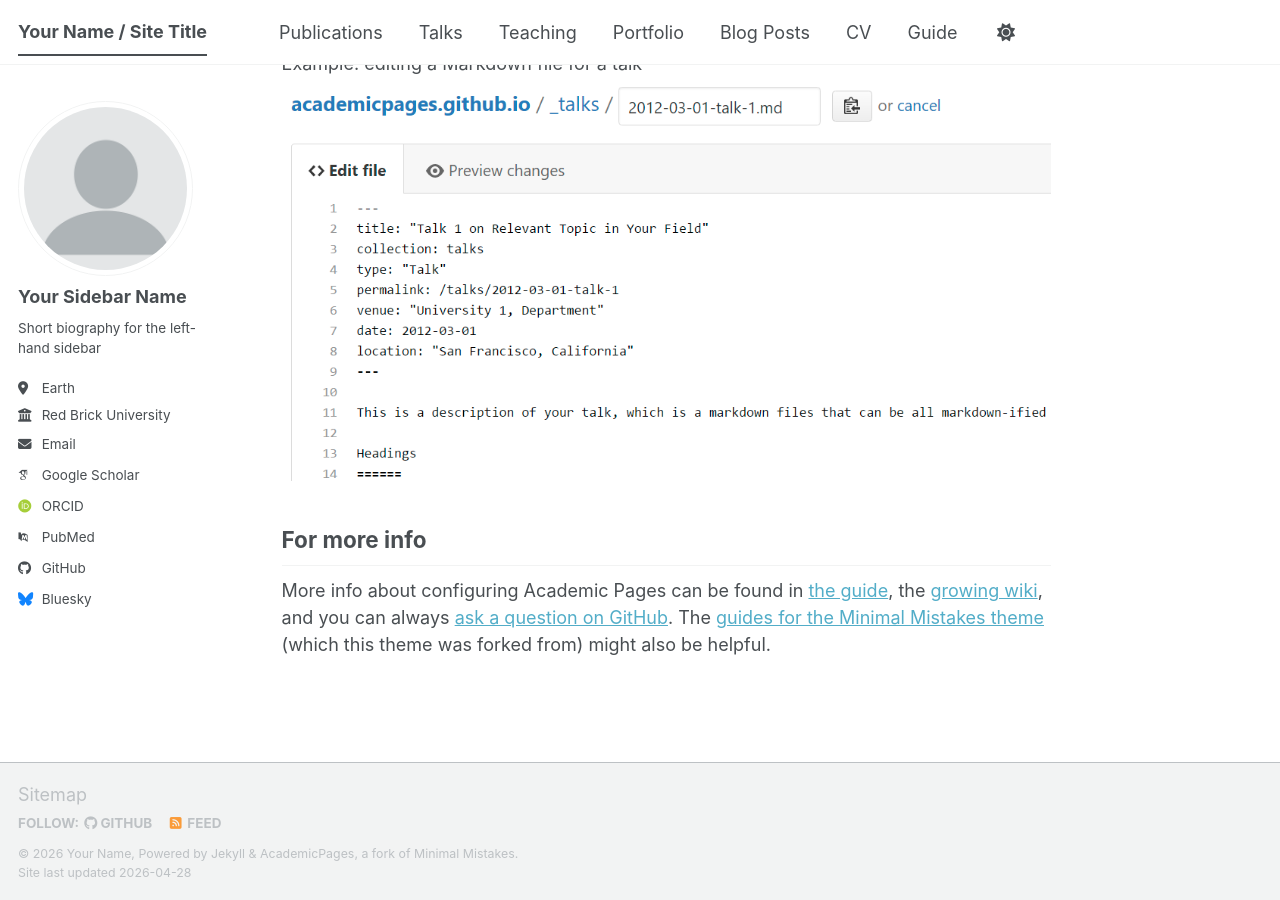
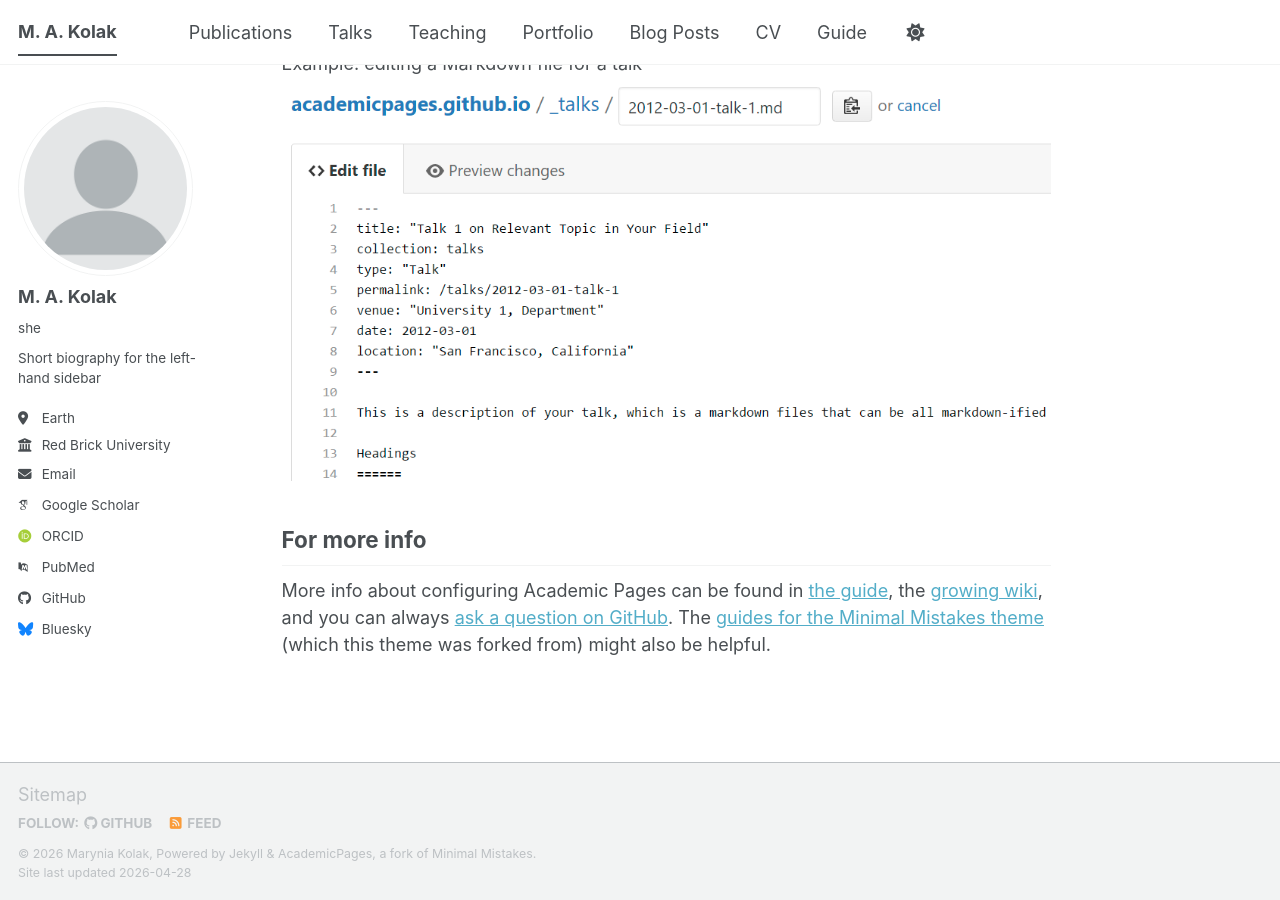
Before and after one commit to Makosak/myportfolio, a Jekyll site: the page built from _pages/about.md, in a window 1280 px wide and 900 px high, scrolled down 2720 px. Built offline with Jekyll 4.4.1, drawn with Linux system fonts in a browser that asks for light colours; some web fonts are replaced; a script bundle is joined from its source files by our own code; library files that are not in the unit come from our copies.

Commit message:
initial commit

```diff
--- a/_config.yml
+++ b/_config.yml
@@ -9,14 +9,14 @@
 # Basic Site Settings
 locale                   : "en-US"
 site_theme               : "default" # The available themes options are "default", "air", "sunrise", "mint", "dirt" and "contrast"
-title                    : "Your Name / Site Title"
+title                    : "M. A. Kolak"
 title_separator          : "-"
-name                     : &name "Your Name"
-description              : &description "Your Name's academic portfolio"   # Update this with a general description of your site, this is the default if not overridden by a page
-url                      : https://academicpages.github.io # The base hostname & protocol for your site e.g. "https://[your GitHub username].github.io",
+name                     : &name "Marynia Kolak"
+description              : &description "My Portfolio Website"   # Update this with a general description of your site, this is the default if not overridden by a page
+url                      : https://makosak.github.io/myportfolio # The base hostname & protocol for your site e.g. "https://[your GitHub username].github.io",
                                                            # or if you already have some other page hosted on Github then use "https://[your GitHub username].github.io/[Your Repo Name]"
 baseurl                  : "" # the subpath of your site, e.g. "/blog"
-repository               : "academicpages/academicpages.github.io"
+repository               : "Makosak/myportfolio"
 
 # Site Author - The following control what appear as part of the author content on the side bar.
 #               If a field is blank the icon and link will not appear, otherwise it will be shown.
@@ -24,8 +24,8 @@
 author:
   # Biographic information
   avatar           : "profile.png"
-  name             : "Your Sidebar Name"
-  pronouns         : # example: "she/her"
+  name             : "M. A. Kolak"
+  pronouns         : "she"
   bio              : "Short biography for the left-hand sidebar"
   location         : "Earth"
   employer         : "Red Brick University"
```
